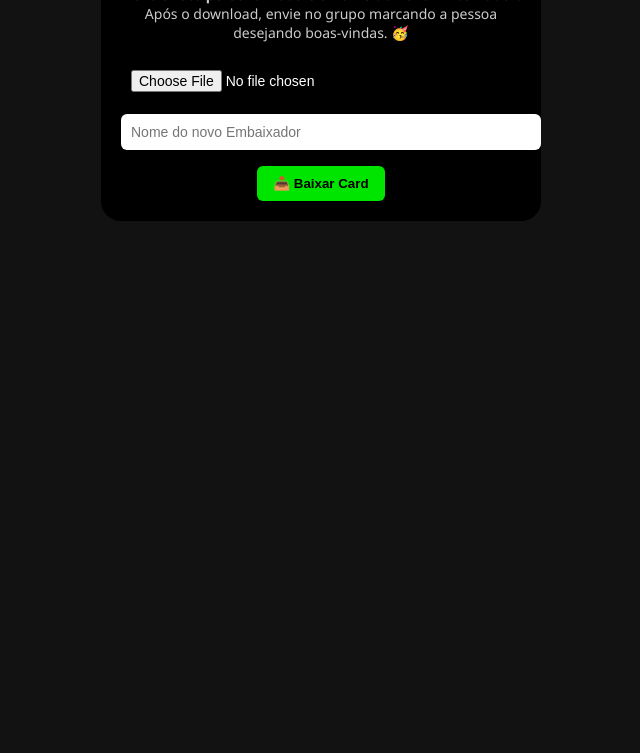
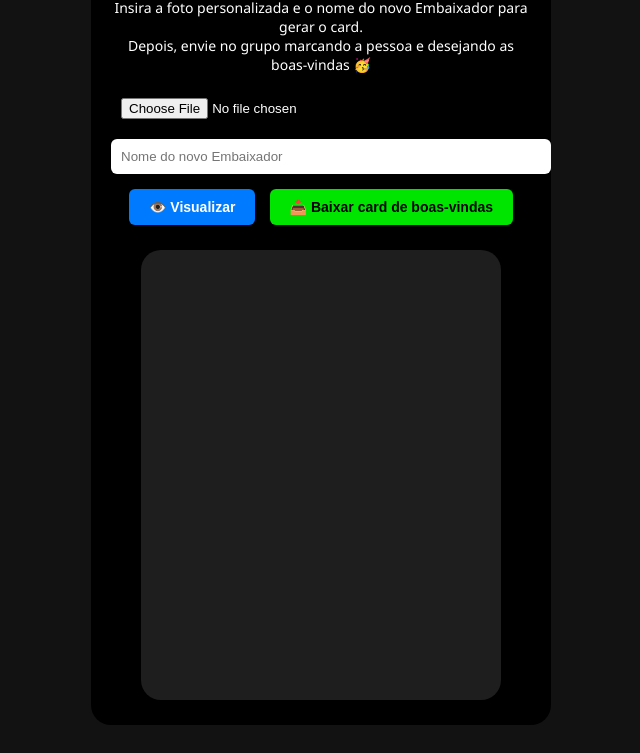
Before and after one commit to CNPJLegal/card-boas-vindas, a plain HTML site: page index.html in a window 1280 px wide. Shown: the part 117-870 px from the top of the page, without its empty margins (319-959 px from the left). Drawn offline with Linux system fonts and the light colour scheme.

Commit message:
Update index.html

```diff
--- a/index.html
+++ b/index.html
@@ -1,181 +1,201 @@
 <!DOCTYPE html>
 <html lang="pt-BR">
 <head>
-  <meta charset="UTF-8" />
+  <meta charset="UTF-8">
   <title>Card de Boas-Vindas - CNPJ Legal</title>
   <style>
     body {
       background-color: #121212;
+      font-family: 'Segoe UI', sans-serif;
       color: white;
-      font-family: 'Segoe UI', sans-serif;
       display: flex;
       flex-direction: column;
       align-items: center;
-      justify-content: flex-start;
+      justify-content: center;
       min-height: 100vh;
       padding: 20px;
     }
     .card-container {
+      background-color: #000;
+      padding: 20px;
+      border-radius: 20px;
+      text-align: center;
       width: 100%;
-      max-width: 400px;
-      background: #000;
-      border-radius: 20px;
-      padding: 20px;
-      text-align: center;
+      max-width: 420px;
     }
     h2 {
       color: #00e500;
-      font-size: 20px;
       margin-bottom: 10px;
     }
-    p.instrucoes {
+    p.desc {
       font-size: 14px;
-      color: #ccc;
-      margin-top: 0;
-      margin-bottom: 12px;
+      margin-bottom: 14px;
     }
-    input[type="file"], input[type="text"] {
-      margin: 6px 0;
+    input[type="file"],
+    input[type="text"] {
+      width: 100%;
       padding: 10px;
+      border-radius: 6px;
+      margin-bottom: 10px;
+      border: none;
+    }
+    canvas {
+      margin-top: 20px;
       width: 100%;
+      max-width: 360px;
+      height: auto;
+      border-radius: 20px;
+      background-color: #1e1e1e;
+    }
+    button {
+      font-weight: bold;
+      padding: 10px 20px;
       border-radius: 6px;
       border: none;
+      cursor: pointer;
+      margin: 5px;
       font-size: 14px;
     }
-    canvas {
-      display: none;
-    }
-    button {
+    .btn-green {
       background-color: #00e500;
       color: black;
-      padding: 10px 16px;
-      border: none;
-      border-radius: 6px;
-      cursor: pointer;
-      font-weight: bold;
-      margin-top: 10px;
+    }
+    .btn-blue {
+      background-color: #007bff;
+      color: white;
     }
   </style>
 </head>
 <body>
   <div class="card-container">
-    <h2>Gerar Card de Boas-Vindas</h2>
-    <p class="instrucoes">
-      Insira a <strong>foto personalizada</strong> e o <strong>nome do novo Embaixador</strong>.<br />
-      Após o download, envie no grupo marcando a pessoa desejando boas-vindas. 🥳
-    </p>
-    <input type="file" id="photoInput" accept="image/*" />
-    <input type="text" id="nomeInput" placeholder="Nome do novo Embaixador" />
+    <h2>Card de Boas-Vindas</h2>
+    <p class="desc">Insira a foto personalizada e o nome do novo Embaixador para gerar o card.<br>Depois, envie no grupo marcando a pessoa e desejando as boas-vindas 🥳</p>
+    <input type="file" id="fotoInput" accept="image/*">
+    <input type="text" id="nomeInput" placeholder="Nome do novo Embaixador">
+    <button class="btn-blue" onclick="visualizarCard()">👁️ Visualizar</button>
+    <button class="btn-green" onclick="baixarCard()">📥 Baixar card de boas-vindas</button>
     <canvas id="canvas" width="1080" height="1350"></canvas>
-    <button onclick="gerarCard()">📥 Baixar Card</button>
   </div>
 
   <script>
     const mensagens = [
-      `[nome], é uma conquista ter você fazendo parte do time do CNPJ Legal.\n\nSua chegada representa um reforço importante para a missão de apoiar e transformar a vida de quem empreende no Brasil. 💼💙\n\n**Seguimos juntos, somando forças para facilitar e valorizar o empreendedorismo de verdade!**`,
-      `[nome], é uma satisfação imensa ter você com a gente no time do CNPJ Legal.\n\nVocê agora faz parte de uma jornada que conecta pessoas, resolve problemas reais e impulsiona negócios locais. 💼💙\n\n**Seguimos juntos, transformando ideias em oportunidades concretas para quem empreende!**`,
-      `[nome], que alegria contar com você ao nosso lado no CNPJ Legal.\n\nSua presença fortalece o compromisso com quem está buscando crescer, regularizar e transformar seu negócio. 💼💙\n\n**Seguimos juntos, com propósito e ação!**`,
-      `[nome], é um prazer enorme ter você fazendo parte dessa construção com o CNPJ Legal.\n\nEstamos criando caminhos mais acessíveis e seguros para quem escolheu empreender. 💼💙\n\n**Seguimos juntos nessa missão de transformar vidas com simplicidade e verdade!**`,
-      `[nome], ter você no time do CNPJ Legal é um passo importante na nossa caminhada.\n\nEstamos ampliando o impacto, levando soluções reais para quem precisa tirar a ideia do papel ou sair da informalidade. 💼💙\n\n**Seguimos juntos, levando praticidade e clareza para quem quer crescer!**`,
-      `[nome], é uma satisfação enorme contar com você no CNPJ Legal.\n\nEstamos aqui para caminhar ao lado de quem constrói o próprio futuro e precisa de apoio prático para seguir. 💼💙\n\n**Seguimos juntos com propósito, coragem e impacto!**`,
-      `[nome], sua chegada representa mais força e mais alcance para a missão do CNPJ Legal.\n\nNosso trabalho é transformar o difícil em possível para quem está empreendendo no Brasil. 💼💙\n\n**Seguimos juntos para tornar o caminho mais leve e seguro para quem empreende.**`,
-      `[nome], é muito bom ter você no time que está fazendo a diferença com o CNPJ Legal.\n\nSeu papel é essencial nessa caminhada de apoiar quem precisa formalizar, organizar e crescer com segurança. 💼💙\n\n**Seguimos juntos, com responsabilidade e ação!**`,
-      `[nome], é um privilégio contar com sua presença no CNPJ Legal.\n\nVocê agora faz parte de uma rede que acredita no empreendedorismo como força de transformação. 💼💙\n\n**Seguimos juntos nessa jornada com seriedade e entusiasmo!**`,
-      `[nome], estamos muito felizes em ter você com a gente nessa missão com o CNPJ Legal.\n\nCada pessoa no time amplia o nosso alcance e fortalece nosso propósito de simplificar a vida de quem empreende. 💼💙\n\n**Seguimos juntos, com foco em quem faz o Brasil acontecer!**`,
-      `[nome], sua presença aqui significa mais impacto, mais conexão e mais transformação.\n\nNo CNPJ Legal, acreditamos que o apoio certo pode mudar a trajetória de quem empreende. 💼💙\n\n**Seguimos juntos nessa caminhada com verdade e propósito!**`,
-      `[nome], é uma satisfação ter você com a gente nessa missão pelo CNPJ Legal.\n\nEstamos construindo uma base sólida de apoio para quem precisa regularizar e crescer com segurança. 💼💙\n\n**Seguimos juntos, com clareza, responsabilidade e impacto real!**`,
-      `[nome], é inspirador ter você conosco no CNPJ Legal.\n\nNosso trabalho só faz sentido quando conseguimos chegar até quem está buscando orientação e apoio para empreender. 💼💙\n\n**Seguimos juntos, passo a passo, lado a lado com quem precisa!**`,
-      `[nome], sua entrada no time representa mais um passo importante para o que estamos construindo com o CNPJ Legal.\n\nCada pessoa envolvida nessa missão amplia o alcance e o poder de transformação do nosso trabalho. 💼💙\n\n**Seguimos juntos, sempre com propósito claro e foco em quem empreende!**`,
-      `[nome], é um grande reforço ter você no time do CNPJ Legal.\n\nJuntos, estamos construindo soluções que fazem sentido para quem precisa de apoio prático e direto. 💼💙\n\n**Seguimos juntos com responsabilidade e ação!**`,
-      `[nome], sua participação é um marco importante para a expansão do nosso propósito no CNPJ Legal.\n\nEstamos felizes em contar com você nessa caminhada de apoio e transformação. 💼💙\n\n**Seguimos juntos, com atenção e compromisso com quem empreende!**`,
-      `[nome], é muito importante ter você com a gente nessa missão que estamos realizando com o CNPJ Legal.\n\nNosso foco é apoiar, orientar e simplificar a jornada de quem está empreendendo. 💼💙\n\n**Seguimos juntos para facilitar, fortalecer e transformar!**`,
-      `[nome], sua presença no CNPJ Legal reforça nossa essência: estar perto de quem empreende e precisa de apoio.\n\nEstamos felizes por ter você com a gente nessa missão. 💼💙\n\n**Seguimos juntos com responsabilidade, entrega e propósito!**`,
-      `[nome], é uma satisfação caminhar ao seu lado nessa construção que é o CNPJ Legal.\n\nVocê soma à nossa missão de transformar burocracia em acesso e informação de qualidade. 💼💙\n\n**Seguimos juntos, com foco e intenção em cada passo!**`,
-      `[nome], ter você conosco representa mais que um reforço — é um avanço na missão do CNPJ Legal.\n\nEstamos construindo algo grande com propósito e impacto. 💼💙\n\n**Seguimos juntos, prontos para transformar realidades e abrir novos caminhos!**`
+      `[nome], é uma satisfação imensa ter você com a gente no time do CNPJ Legal.\n\nVocê agora faz parte de uma jornada que conecta pessoas, resolve problemas reais e impulsiona negócios locais. 💼💙\n\nCom seu envolvimento, vamos alcançar ainda mais resultados e gerar impacto onde mais importa. 🚀\n\n**Seguimos juntos, transformando ideias em oportunidades concretas para quem empreende!**`,
+      `[nome], sua presença no CNPJ Legal reforça nossa essência: estar perto de quem empreende e precisa de apoio.\n\nEstamos felizes por ter você com a gente nessa missão. 💼💙\n\nJuntos, vamos levar soluções que impactam de verdade e ajudam a construir negócios mais sólidos. 🚀\n\n**Seguimos juntos com responsabilidade, entrega e propósito!**`,
+      `[nome], é muito bom ter você no time que está fazendo a diferença com o CNPJ Legal.\n\nSeu papel é essencial nessa caminhada de apoiar quem precisa formalizar, organizar e crescer com segurança. 💼💙\n\nEstamos certos de que sua contribuição será sentida na ponta, onde as soluções precisam chegar. 🚀\n\n**Seguimos juntos, com responsabilidade e ação!**`,
     ];
 
-    const canvas = document.getElementById("canvas");
-    const ctx = canvas.getContext("2d");
-    const bg = new Image();
-    const logo = new Image();
+    const fotoInput = document.getElementById('fotoInput');
+    const nomeInput = document.getElementById('nomeInput');
+    const canvas = document.getElementById('canvas');
+    const ctx = canvas.getContext('2d');
+
+    let imagemUsuario = null;
+    let bg = new Image();
+    bg.crossOrigin = "anonymous";
     bg.src = "https://i.imgur.com/lQD9FCf.jpeg";
-    logo.src = "https://i.imgur.com/IstqqNl.png";
-    let foto = null;
 
-    document.getElementById("photoInput").addEventListener("change", e => {
+    fotoInput.addEventListener('change', (e) => {
+      const file = e.target.files[0];
+      if (!file) return;
+
       const reader = new FileReader();
-      reader.onload = evt => {
-        foto = new Image();
-        foto.onload = () => console.log("Foto carregada.");
-        foto.src = evt.target.result;
+      reader.onload = (event) => {
+        imagemUsuario = new Image();
+        imagemUsuario.src = event.target.result;
       };
-      reader.readAsDataURL(e.target.files[0]);
+      reader.readAsDataURL(file);
     });
 
-    async function gerarCard() {
-      const nome = document.getElementById("nomeInput").value.trim();
-      if (!foto || !nome) {
-        alert("⚠️ Por favor, insira a foto e o nome do Embaixador.");
+    function visualizarCard() {
+      gerarCard(false);
+    }
+
+    function baixarCard() {
+      gerarCard(true);
+    }
+
+    function gerarCard(baixar) {
+      const nome = nomeInput.value.trim();
+      if (!imagemUsuario || !nome) {
+        alert("Insira a foto e o nome do Embaixador.");
         return;
       }
 
-      await Promise.all([
-        new Promise(r => bg.complete ? r() : bg.onload = r),
-        new Promise(r => logo.complete ? r() : logo.onload = r),
-        new Promise(r => foto.complete ? r() : foto.onload = r)
-      ]);
-
-      const mensagem = mensagens[Math.floor(Math.random() * mensagens.length)].replaceAll("[nome]", nome);
+      const mensagem = mensagens[Math.floor(Math.random() * mensagens.length)].replaceAll('[nome]', nome);
 
       ctx.clearRect(0, 0, canvas.width, canvas.height);
       ctx.drawImage(bg, 0, 0, canvas.width, canvas.height);
-      ctx.drawImage(logo, (canvas.width - 300) / 2, 30, 300, 90);
 
-      const fotoSize = 320;
+      // Foto (círculo)
+      const fotoSize = 500;
+      const fotoX = (canvas.width - fotoSize) / 2;
+      const fotoY = 150;
       ctx.save();
       ctx.beginPath();
-      ctx.arc(540, 180 + fotoSize / 2, fotoSize / 2, 0, Math.PI * 2);
+      ctx.arc(canvas.width / 2, fotoY + fotoSize / 2, fotoSize / 2, 0, Math.PI * 2);
+      ctx.closePath();
       ctx.clip();
-      ctx.drawImage(foto, 540 - fotoSize / 2, 180, fotoSize, fotoSize);
+      ctx.drawImage(imagemUsuario, fotoX, fotoY, fotoSize, fotoSize);
       ctx.restore();
 
-      ctx.font = "40px Arial";
+      // Estrelas
+      ctx.font = "36px Arial";
       ctx.fillStyle = "rgba(255,255,255,0.5)";
       ctx.textAlign = "center";
-      ctx.fillText("⭑⭑⭑⭑⭑", canvas.width / 2, 180 + fotoSize + 40);
+      ctx.fillText("⭑⭑⭑⭑⭑", canvas.width / 2, fotoY + fotoSize + 40);
 
-      const lines = mensagem.split("\n");
-      let y = 180 + fotoSize + 100;
-      ctx.fillStyle = "#00e500";
-      ctx.font = "bold 26px Arial";
-      ctx.fillText(lines[0], canvas.width / 2, y);
-      y += 40;
+      // Mensagem
+      const linhas = mensagem.split("\n");
+      let y = fotoY + fotoSize + 80;
+      const maxWidth = 660;
+      linhas.forEach((linha, i) => {
+        const texto = linha.replaceAll('**', '');
+        const isBold = linha.startsWith('**');
+        ctx.font = isBold ? 'bold 26px Arial' : '24px Arial';
+        ctx.fillStyle = i === 0 ? '#00e500' : '#ffffff';
 
-      ctx.fillStyle = "#fff";
-      ctx.font = "22px Arial";
-      for (let i = 1; i < lines.length - 1; i++) {
-        ctx.fillText(lines[i], canvas.width / 2, y);
-        y += 30;
+        const partes = wrapText(ctx, texto, maxWidth);
+        partes.forEach(part => {
+          ctx.fillText(part, canvas.width / 2, y);
+          y += 34;
+        });
+        y += 10;
+      });
+
+      // Rodapé
+      ctx.fillStyle = '#00e500';
+      ctx.fillRect(0, canvas.height - 100, canvas.width, 100);
+      ctx.fillStyle = '#000';
+      ctx.font = 'bold 24px Arial';
+      ctx.fillText('⭐ Parabéns!', canvas.width / 2, canvas.height - 60);
+      ctx.font = '20px Arial';
+      ctx.fillText('Agora você faz parte da agência para MEIs mais legal do Brasil.', canvas.width / 2, canvas.height - 35);
+      ctx.fillText('Faça suas primeiras vendas para ganhar sua estrela e evoluir na jornada!', canvas.width / 2, canvas.height - 15);
+
+      if (baixar) {
+        const link = document.createElement('a');
+        link.download = `card-boas-vindas-${nome.replace(/\s+/g, '_')}.png`;
+        link.href = canvas.toDataURL();
+        link.click();
       }
+    }
 
-      ctx.font = "bold 24px Arial";
-      ctx.fillText(lines[lines.length - 1].replace(/\*\*/g, ""), canvas.width / 2, y + 10);
-
-      ctx.fillStyle = "#00e500";
-      ctx.fillRect(0, canvas.height - 100, canvas.width, 100);
-      ctx.fillStyle = "#000";
-      ctx.font = "bold 20px Arial";
-      ctx.fillText("⭐ Parabéns!", canvas.width / 2, canvas.height - 60);
-      ctx.font = "18px Arial";
-      ctx.fillText("Agora você faz parte da agência para MEIs mais legal do Brasil.", canvas.width / 2, canvas.height - 35);
-      ctx.fillText("Faça vendas para receber sua estrela!", canvas.width / 2, canvas.height - 10);
-
-      canvas.toBlob(blob => {
-        const link = document.createElement("a");
-        link.href = URL.createObjectURL(blob);
-        link.download = `card_boas_vindas_${nome.replace(/\s+/g, "_")}.png`;
-        link.click();
-      }, "image/png");
+    function wrapText(ctx, text, maxWidth) {
+      const words = text.split(' ');
+      const lines = [];
+      let line = '';
+      for (let n = 0; n < words.length; n++) {
+        const testLine = line + words[n] + ' ';
+        const metrics = ctx.measureText(testLine);
+        if (metrics.width > maxWidth && n > 0) {
+          lines.push(line);
+          line = words[n] + ' ';
+        } else {
+          line = testLine;
+        }
+      }
+      lines.push(line);
+      return lines;
     }
   </script>
 </body>
```
